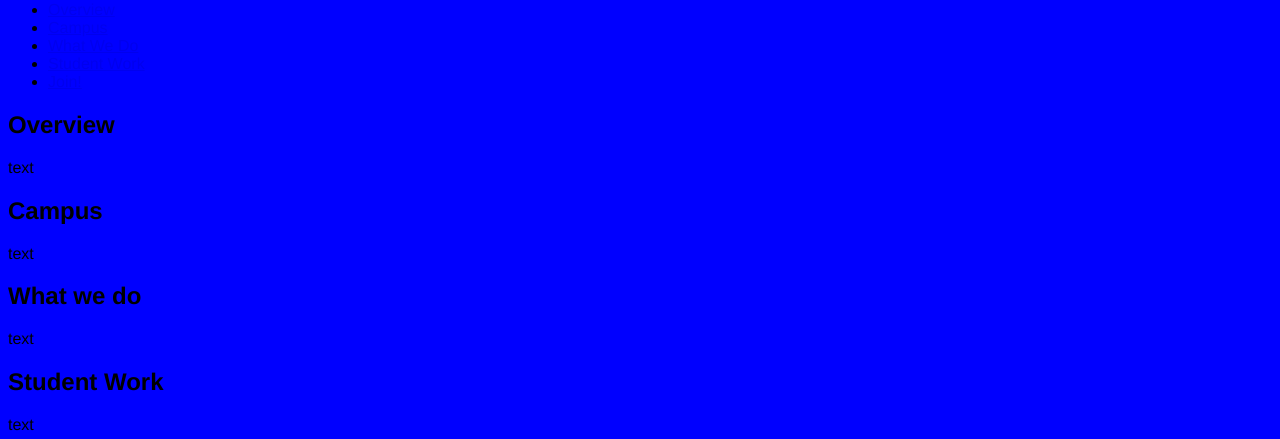
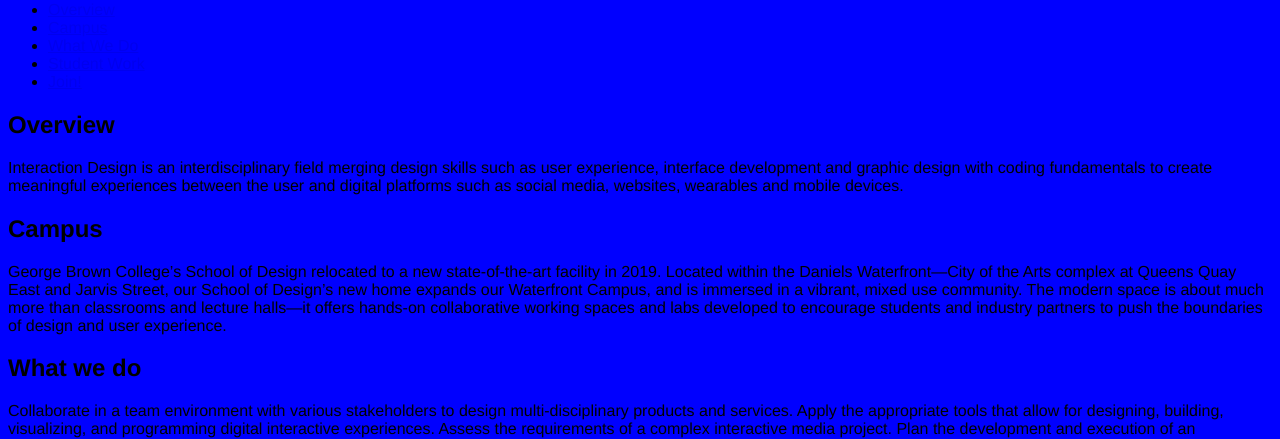
Before and after one commit to idd-de-19/idd-de-19.github.io, a plain HTML site: page index.html in a window 1280 px wide. Shown: the part 113-552 px from the top of the page. Drawn offline with Linux system fonts and the light colour scheme.

Commit message:
html update

```diff
--- a/index.html
+++ b/index.html
@@ -23,28 +23,51 @@
 		<section>
 			<div id="idd">
 				<h1>Overview</h1>
-				<p>text</p>
+				<p>Interaction Design is an interdisciplinary field merging design
+				skills such as user experience, interface development and graphic
+				design with coding fundamentals to create meaningful experiences
+				between the user and digital platforms such as social media, websites,
+				wearables and mobile devices.</p>
 			</div>
 		</section>
 
 		<section>
 			<div id="waterfront">
 				<h1>Campus</h1>
-				<p>text</p>
+				<p>George Brown College’s School of Design relocated to a new state-of-the-art
+				facility in 2019. Located within the Daniels Waterfront—City of the Arts
+				complex at Queens Quay East and Jarvis Street, our School of Design’s new
+				home expands our Waterfront Campus, and is immersed in a vibrant, mixed use
+				community. The modern space is about much more than classrooms and lecture
+				halls—it offers hands-on collaborative working spaces and labs developed to
+				encourage students and industry partners to push the boundaries of design and
+				user experience.</p>
 			</div>
 		</section>
 
 		<section>
 			<div id="courses">
 				<h1>What we do</h1>
-				<p>text</p>
+				<p>Collaborate in a team environment with various stakeholders to design multi-disciplinary products and services.
+				Apply the appropriate tools that allow for designing, building, visualizing, and programming digital interactive experiences.
+				Assess the requirements of a complex interactive media project.
+				Plan the development and execution of an interaction design project in response to resource and budgetary requirements.
+				Design a complex media project (interface, navigation, graphics, text treatment) using best practice design and development principles, and applying conceptual and theoretical frameworks.
+				Make interactive products, environments, systems and services using appropriate technologies, materials, and manufacturing methods.
+				Perform all work in compliance with regulations, legislation, security policies, industry standards and codes of ethics.
+				Use research skills to assess and inform optimal digital user experience within interactive interfaces.
+				Apply creative and innovative thinking techniques to manage change and solve design problems.
+				Make recommendations based on human computer interaction design guidelines to improve user experiences with interaction design.
+				Design an interactive product or service that delivers a usable interactive experience.
+				Contribute to a variety of interactive platforms and environments, incorporating the principles and elements of design.
+				Create a design solution in accordance with strategies, recommendations and state of the art methodologies.</p>
 			</div>
 		</section>
 
 		<section>
 			<div id="projects">
 				<h1>Student Work</h1>
-				<p>text</p>
+				<p>Here are some examples of student works created in this program:</p>
 			</div>
 		</section>
 
```
